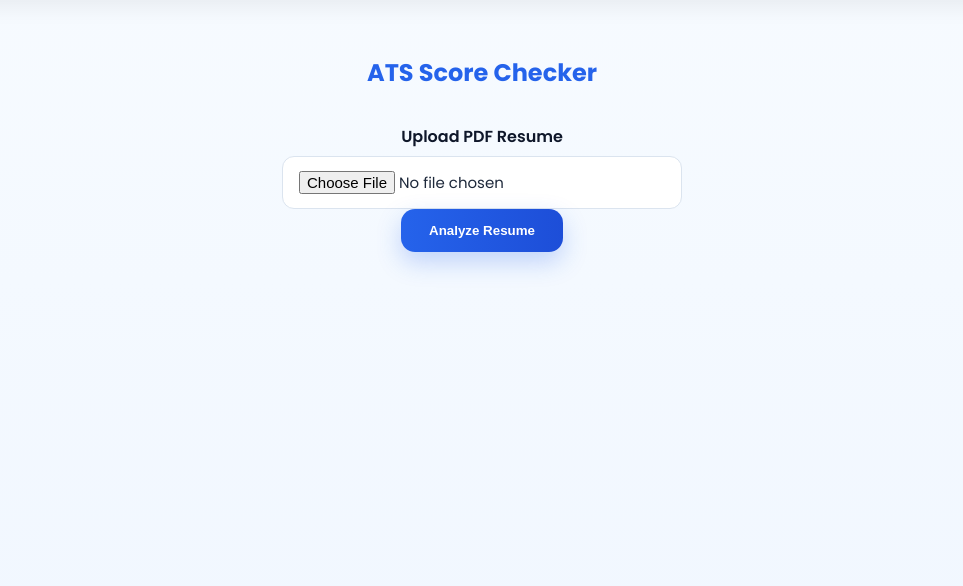
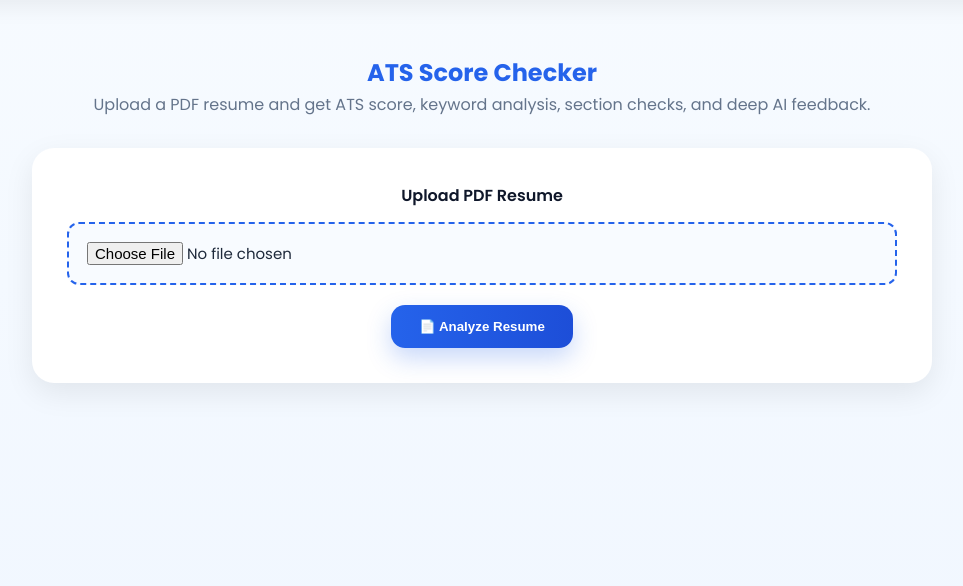
Before and after one commit to cybersudip2006/NextHire, a Flask app: page /ats-checker in a window 1280 px wide. Shown: the part 82-668 px from the top of the page, without its empty margins (158-1121 px from the left). Run offline with Flask 3, Linux system fonts and the light colour scheme.

Commit message:
Revamp ATS Score Checker HTML template
Updated ATS Score Checker template with enhanced layout and additional features.

```diff
--- a/templates/ats_checker.html
+++ b/templates/ats_checker.html
@@ -1,25 +1,79 @@
 {% extends "base.html" %}
+{% block title %}ATS Score Checker | NextHire{% endblock %}
+
 {% block content %}
 <div class="container">
-    <h2 style="text-align: center; color: var(--primary);">ATS Score Checker</h2>
+    <h2 style="text-align:center;color:var(--primary);">ATS Score Checker</h2>
+    <p style="text-align:center;color:#64748b;margin-bottom:30px;">
+        Upload a PDF resume and get ATS score, keyword analysis, section checks, and deep AI feedback.
+    </p>
 
-    <form method="POST" enctype="multipart/form-data" style="text-align: center; padding: 2rem 0;">
+    <div class="upload-card">
+        <form method="POST" enctype="multipart/form-data">
             <div class="form-group">
                 <label>Upload PDF Resume</label>
-            <input type="file" name="resume_pdf" accept=".pdf" required style="max-width: 400px; margin: 0 auto;">
+                <input type="file" name="resume_pdf" accept=".pdf" required>
             </div>
-        <button type="submit" class="btn">Analyze Resume</button>
+
+            <button type="submit" class="btn" style="margin-top:20px;">📄 Analyze Resume</button>
         </form>
+    </div>
 
     {% if results %}
+        {% if results.score %}
+        <div class="ats-score-card">
+            <h3>ATS Score</h3>
+            <div class="ats-score-number">{{ results.score }}/10</div>
+            <p>Resume compatibility score</p>
+        </div>
+
+        <div class="result-grid">
+            <div class="result-box">
+                <h4>Contact Check</h4>
+                <p>Email: {{ "✅" if results.contact.email else "❌" }}</p>
+                <p>Phone: {{ "✅" if results.contact.phone else "❌" }}</p>
+                <p>LinkedIn: {{ "✅" if results.contact.linkedin else "❌" }}</p>
+                <p>GitHub: {{ "✅" if results.contact.github else "❌" }}</p>
+            </div>
+
+            <div class="result-box">
+                <h4>Section Check</h4>
+                {% for key, value in results.sections.items() %}
+                    <p>{{ key.title() }}: {{ "✅" if value else "❌" }}</p>
+                {% endfor %}
+            </div>
+
+            <div class="result-box">
+                <h4>Sub Scores</h4>
+                <p>Skills: {{ results.skill_score }}/10</p>
+                <p>Education: {{ results.education_score }}/10</p>
+                <p>Experience: {{ results.experience_score }}/10</p>
+            </div>
+        </div>
+
         <div class="results-card">
-        <h3 style="color: var(--primary);">Deep AI Analysis</h3>
-        <!-- This displays the full AI report directly -->
-        <div style="white-space: pre-wrap; line-height: 1.8; font-size: 1rem;">
+            <h3 style="color:var(--primary);">Found Keywords</h3>
+            <div class="keyword-list">
+                {% for item in results.keywords_found[:30] %}
+                    <span class="keyword-pill">{{ item }}</span>
+                {% endfor %}
+            </div>
+
+            <h3 style="color:var(--primary);margin-top:25px;">Missing Keywords</h3>
+            <div class="keyword-list">
+                {% for item in results.keywords_missing %}
+                    <span class="keyword-pill missing-pill">{{ item }}</span>
+                {% endfor %}
+            </div>
+        </div>
+        {% endif %}
+
+        <div class="results-card">
+            <h3 style="color:var(--primary);">Deep AI Analysis</h3>
+            <div style="white-space:pre-wrap;line-height:1.8;font-size:1rem;">
                 {{ results.ai_feedback }}
             </div>
         </div>
     {% endif %}
-
 </div>
 {% endblock %}
```
Lines whose indentation alone changed are shown as unchanged.
